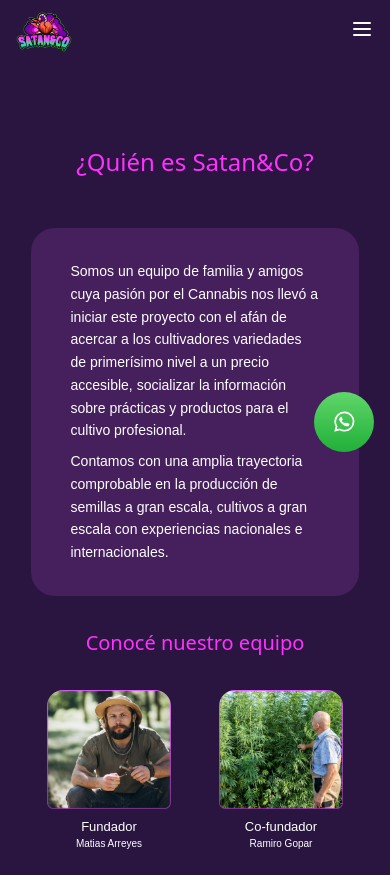
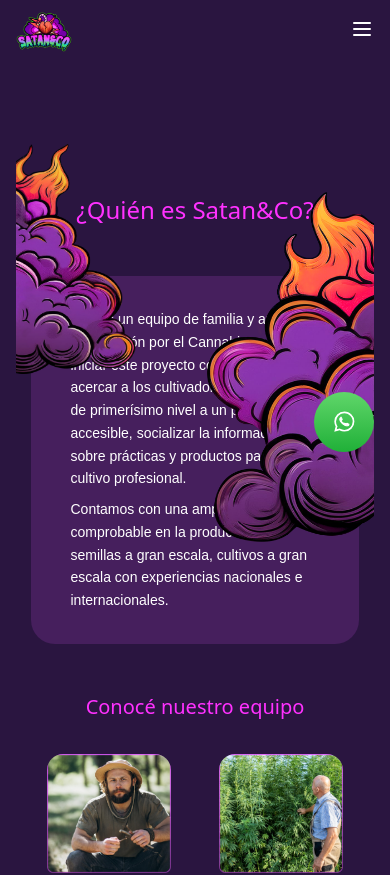
Before and after one commit to ProductDesignMeDev/satan-co, a Next.js app in the folder frontend/: page /About in a window 390 px wide. Shown: the top 875 px of the page. Built offline with nearby package versions, Linux system fonts and the light colour scheme; a web font is replaced by a local one.

Commit message:
fix: responsive correction for About and Awards pages

```diff
--- a/frontend/src/app/About/page.tsx
+++ b/frontend/src/app/About/page.tsx
@@ -1,5 +1,7 @@
+import Image from "next/image";
 import { Metadata } from "next";
 import { Wrapper } from "@/components";
+import { HumoQuienes1, HumoQuienes2 } from "@/public";
 import { AboutSection } from "@/components/Cards/AboutCard/AboutSection";
 
 export const metadata: Metadata = {
@@ -11,7 +13,20 @@
 export default function About() {
   return (
     <Wrapper>
-      <div className="flex flex-col items-center justify-center space-y-12 mt-12 sm:mt-28">
+      <div className="relative flex flex-col items-center justify-center space-y-12 mt-12 sm:mt-28">
+        <Image
+          src={HumoQuienes1}
+          alt="Fuego izquierda"
+          className="absolute top-0 left-0 lg:w-[272px] lg:h-[479px] w-[120px] h-[230px] lg:mt-28 mt-0"
+          layout="fixed"
+        />
+        <Image
+          src={HumoQuienes2}
+          alt="Fuego derecha"
+          className="absolute top-0 right-0 lg:w-[257px] lg:h-[540px] w-[167px] h-[350px] lg:mt-28 mt-0"
+          layout="fixed"
+        />
+
         <div className="flex items-center justify-center">
           <h2 className="text-[24px] sm:text-[40px] font-freckle text-center text-primary4">
             ¿Quién es Satan&Co?
@@ -35,8 +50,8 @@
             </div>
           </div>
         </div>
+        <AboutSection />
       </div>
-      <AboutSection />
     </Wrapper>
   );
 }
--- a/frontend/src/app/Awards/page.tsx
+++ b/frontend/src/app/Awards/page.tsx
@@ -1,6 +1,6 @@
 import { Metadata } from "next";
 import { Wrapper } from "@/components";
-import { Copa } from "@/public";
+import { HumoInicioIzquierda, HumoInicioDerecha, Copa } from "@/public";
 import Image from "next/image";
 import { CardPremios } from "@/components/Cards/CardPremios/CardPremios";
 
@@ -13,7 +13,21 @@
 export default function Awards() {
   return (
     <Wrapper>
-      <div className="text-center py-12 px-4 sm:px-0">
+      <div className="relative text-center py-12 px-4 sm:px-0">
+        <Image
+          src={HumoInicioIzquierda}
+          alt="Fondo izquierda"
+          className="lg:w-[272px] lg:h-[479px] w-[120px] h-[230px] absolute lg:mt-28 mt-0  left-0"
+          layout="fixed"
+        />
+
+        <Image
+          src={HumoInicioDerecha}
+          alt="Fondo derecha"
+          className="lg:w-[257px] lg:h-[540px] w-[167px] h-[350px] absolute lg:mt-28 mt-0  right-0"
+          layout="fixed"
+        />
+
         <div className="w-full sm:w-[574px] h-auto sm:h-[60px] mx-auto">
           <h2 className="text-[28px] sm:text-[40px] font-poppins text-white">Premios y Reconocimientos</h2>
         </div>
```
